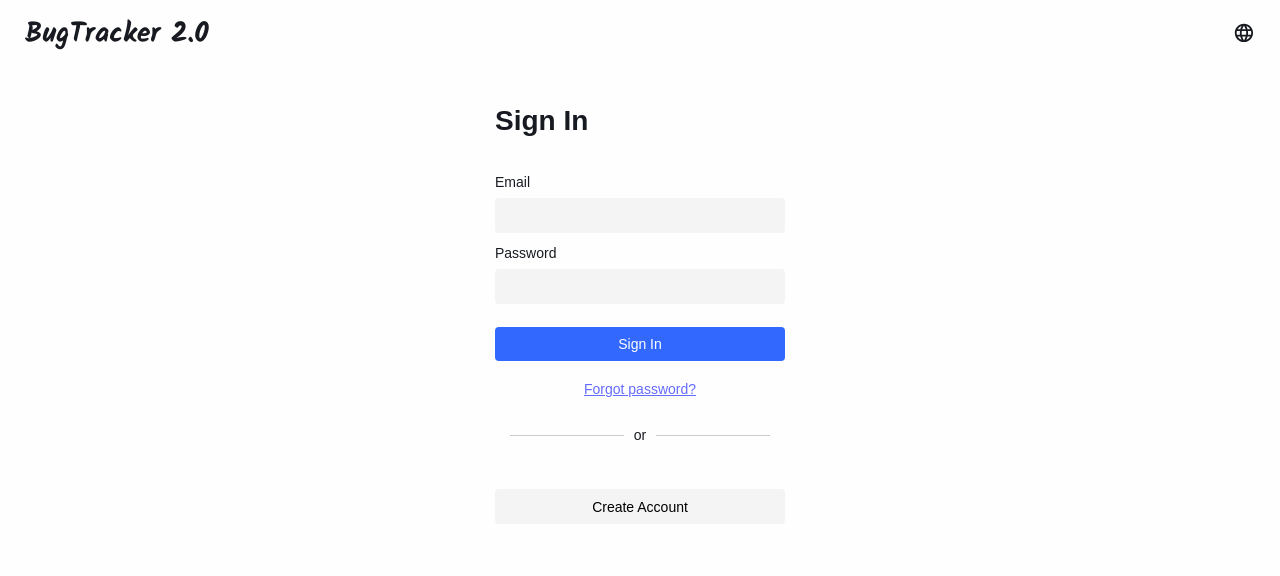
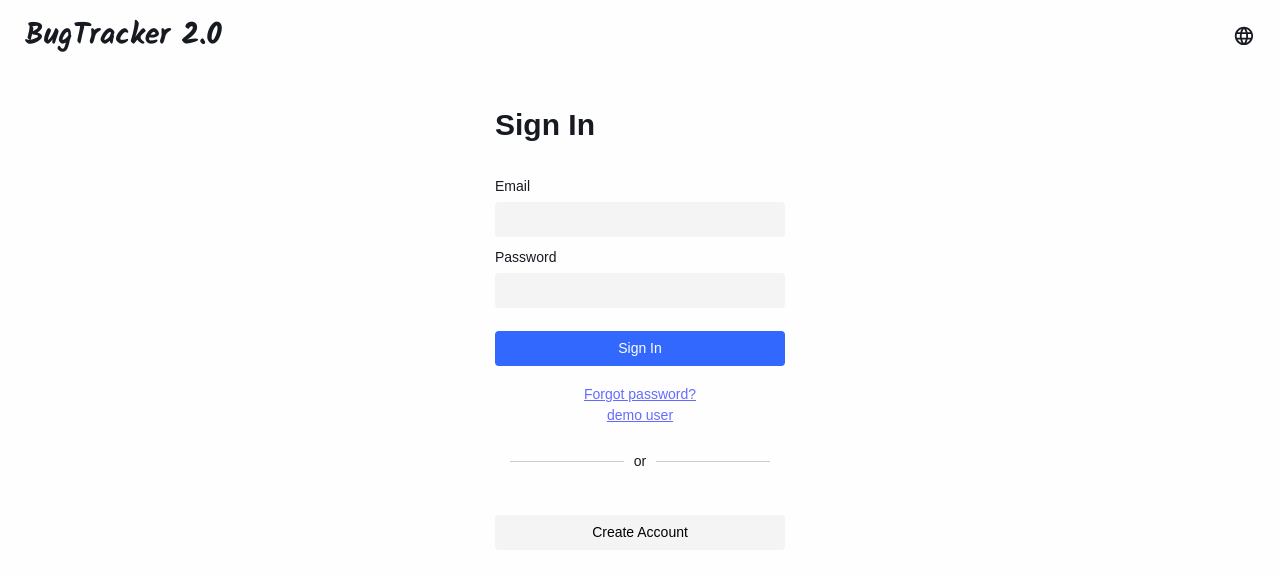
Before and after one commit to isaaxh/bug-tracker-2.0, a React (Vite) app: page / in a window 1280 px wide. Shown: the top 576 px of the page. Built offline with nearby package versions, Linux system fonts and the light colour scheme; no server answers; a web font is replaced by a local one.

Commit message:
add demo user to the sign in page

```diff
--- a/src/App.css
+++ b/src/App.css
@@ -7,9 +7,10 @@
   --font-weight-600: 600;
   --font-weight-800: 800;
 
-  --font-size-400: 1.4rem;
-  --font-size-600: 1.8rem;
-  --font-size-800: 2.8rem;
+  --font-size-10: 1.4rem;
+  --font-size-20: 1.8rem;
+  --font-size-30: 2.4rem;
+  --font-size-40: 3rem;
 
   /* Colors */
 
@@ -76,27 +77,28 @@
   margin: 0;
   box-sizing: border-box;
   font-family: sans-serif;
+  font-size: var(--font-size-10);
 }
 
 html {
   font-size: 62.5%;
+  font-family: "Gotham SS";
 }
 
 body {
   color: var(--text-color-1);
-  font-size: var(--font-size-400);
 }
 
 h1 {
-  font-size: var(--font-size-800);
+  font-size: var(--font-size-40);
 }
 
 h2 {
-  font-size: var(--font-size-600);
+  font-size: var(--font-size-30);
 }
 
 p {
-  font-size: var(--font-size-400);
+  font-size: var(--font-size-10);
 }
 
 hr {
--- a/src/App.tsx
+++ b/src/App.tsx
@@ -1,8 +1,8 @@
 import { Route, Routes } from "react-router";
 import "./App.css";
 import Home from "./components/home/Home";
-import Tickets from "./components/Tickets";
-import Profile from "./components/Profile";
+import Tickets from "./components/tickets/Tickets";
+import Profile from "./components/profile/Profile";
 import SignIn from "./components/auth/signin/SignIn";
 import SignUp from "./components/auth/signup/Signup";
 import ResetPassword from "./components/auth/resetPass/ResetPassword";
--- a/src/components/auth/authPage.module.css
+++ b/src/components/auth/authPage.module.css
@@ -87,10 +87,16 @@
   background-color: rgb(var(--color-grey-60));
 }
 
-.alternate-option-container {
+.alternate-option-container,
+.demo-user-container {
   display: flex;
   justify-content: center;
   gap: 0.5rem;
+}
+
+.demo-user-link {
+  text-decoration: underline;
+  cursor: pointer;
 }
 
 .hr-container {
--- a/src/components/auth/signin/SignIn.tsx
+++ b/src/components/auth/signin/SignIn.tsx
@@ -7,11 +7,20 @@ import { auth } from "../../../firebase";
 import { signInWithEmailAndPassword } from "firebase/auth";
 import BarLoader from "react-spinners/BarLoader";
 
+interface demoUserData {
+  email: string;
+  password: string;
+}
+
 const SignIn = () => {
   const [loading, setLoading] = useState<boolean>(false);
   const [error, setError] = useState<string>("");
   const [email, setEmail] = useState<string>("");
   const [password, setPassword] = useState<string>("");
+  const [demoUser, setDemoUser] = useState<demoUserData>({
+    email: "isaac@gmail.com",
+    password: "Aa123456",
+  });
 
   const navigate = useNavigate();
 
@@ -36,12 +45,11 @@ const SignIn = () => {
       setError("Something went wrong");
       setLoading(false);
     }
+  };
 
-    // .then((userCredential) => {
-    //   console.log(userCredential);
-    // })
-    // .catch((error) => {
-    // });
+  const fillDemoUserCredential = () => {
+    setEmail(demoUser.email);
+    setPassword(demoUser.password);
   };
 
   return (
@@ -115,6 +123,14 @@ const SignIn = () => {
                 Forgot password?
               </Link>
             </div>
+            <div className={style["demo-user-container"]}>
+              <a
+                className={style["demo-user-link"]}
+                onClick={fillDemoUserCredential}
+              >
+                demo user
+              </a>
+            </div>
           </form>
           <div className={style["hr-container"]}>
             <hr /> or <hr />
--- a/src/components/home/Home.tsx
+++ b/src/components/home/Home.tsx
@@ -6,6 +6,7 @@ import style from "./home.module.css";
 import { Avatar } from "@mui/material";
 import { useEffect, useState } from "react";
 import img1 from "../../assets/man-smiling.jpg";
+import Sidebar from "../sidebar/Sidebar";
 
 const Home = () => {
   const [userInitial, setUserInitial] = useState("");
@@ -48,7 +49,9 @@ const Home = () => {
         </div>
       </div>
       <div className={style.body}>
-        <div className={style.sidebar}>Side bar</div>
+        <div className={style.sidebar}>
+          <Sidebar />
+        </div>
         <div className={style["main-content"]}>
           <h1>Home</h1>
           <div>name: {user?.displayName}</div>
--- a/src/components/home/home.module.css
+++ b/src/components/home/home.module.css
@@ -3,7 +3,7 @@
 }
 
 .header {
-  background-color: rgb(var(--color-grey-70));
+  /* background-color: rgb(var(--color-grey-70)); */
   display: flex;
   justify-content: space-between;
   align-items: center;
@@ -16,8 +16,8 @@
 }
 
 .sidebar {
-  /* background-color: coral; */
-  /* background-color: var(--color-grey-70); */
+  background-color: coral;
+  /* background-color: rgb(var(--color-grey-70)); */
   min-width: 24rem;
 }
 
--- /dev/null
+++ b/src/components/sidebar/Sidebar.tsx
@@ -0,0 +1,32 @@
+import React from "react";
+import style from "./sidebar.module.css";
+import { Link } from "react-router-dom";
+
+const Sidebar = () => {
+  return (
+    <div className={style.container}>
+      <ul className={style["tab-list"]}>
+        <li className={style.tab}>
+          <Link to='/home'>Dashboard</Link>
+        </li>
+        <li className={style.tab}>
+          <Link to='/home'>Profile Settings</Link>
+        </li>
+        <li className={style.tab}>
+          <Link to='/home'>
+            <div>Tickets</div>
+            {/* Tickets */}
+          </Link>
+        </li>
+        <li className={style.tab}>
+          <Link to='/home'>Projects</Link>
+        </li>
+        <li className={style.tab}>
+          <Link to='/home'>Issues</Link>
+        </li>
+      </ul>
+    </div>
+  );
+};
+
+export default Sidebar;
--- /dev/null
+++ b/src/components/sidebar/sidebar.module.css
@@ -0,0 +1,5 @@
+.container {
+  margin: 10rem 1rem;
+  font-size: var(--font-size-20);
+  color: var(--text-color-1);
+}
```
Also changed, not shown: src/components/profile/Profile.tsx (renamed from src/components/Profile.tsx), src/components/tickets/Tickets.tsx (renamed from src/components/Tickets.tsx).
